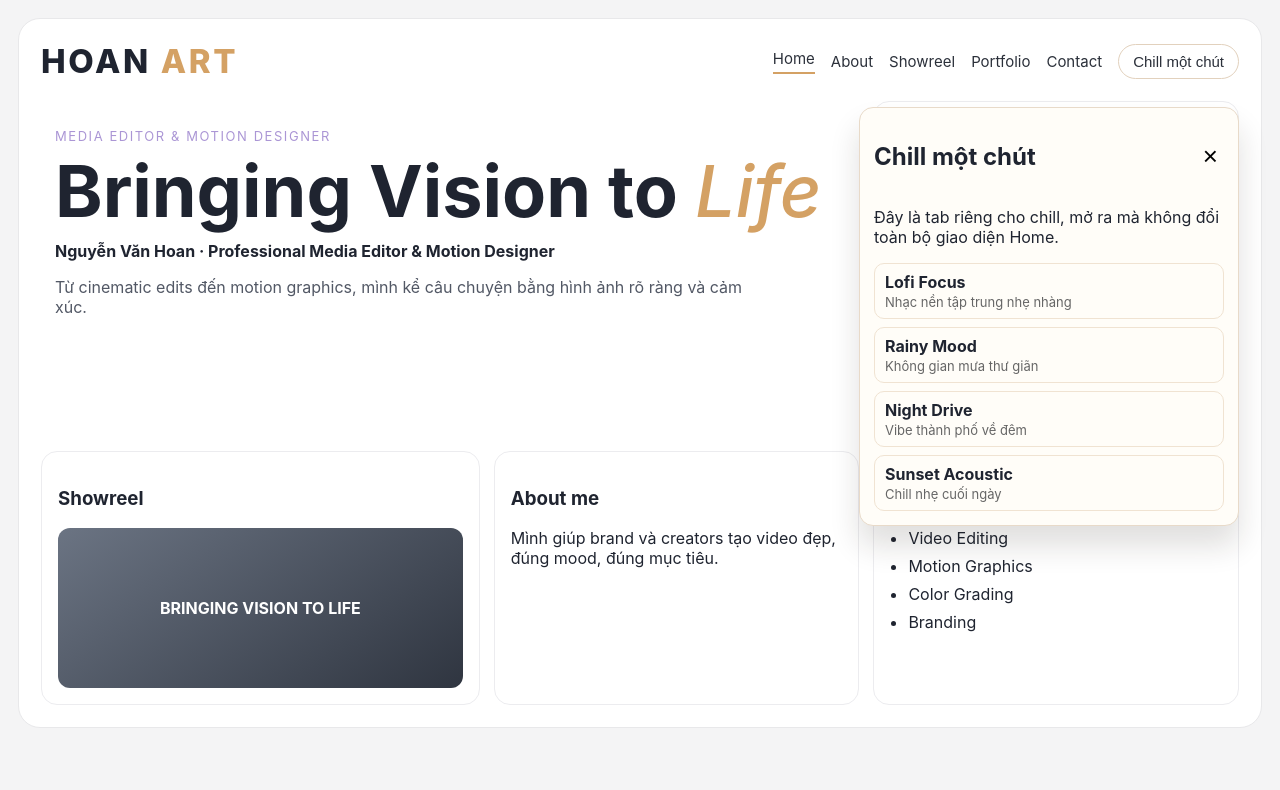
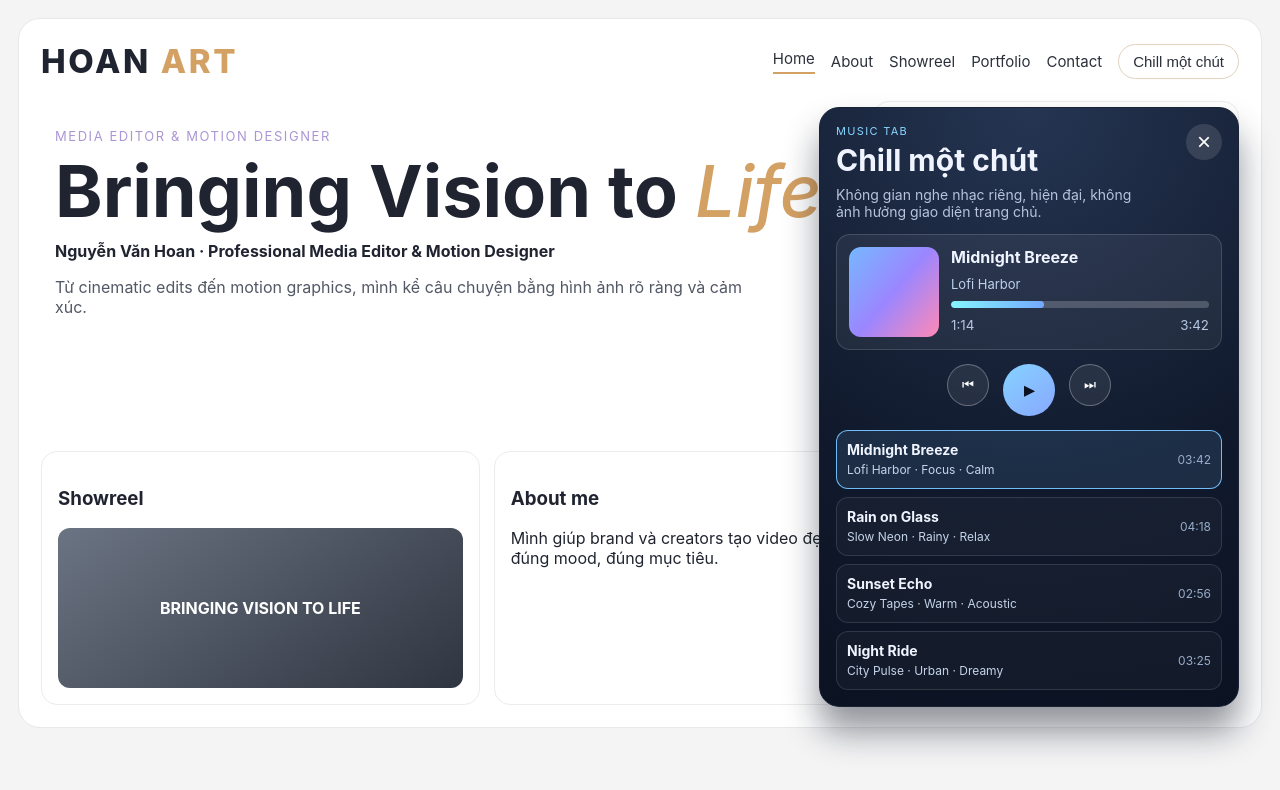
Before and after one commit to hoanbaby/hoankuteee, a website built with Vite: page index.html in a window 1280 px wide. Both pictures are taken after a click on the button "Chill một chút". Built offline with nearby package versions, Linux system fonts and the light colour scheme; a web font is replaced by a local one.

Commit message:
Add modern standalone Chill music tab overlay

```diff
--- a/src/main.js
+++ b/src/main.js
@@ -1,10 +1,30 @@
 import './style.css';
 
-const chillItems = [
-  { label: 'Lofi Focus', desc: 'Nhạc nền tập trung nhẹ nhàng' },
-  { label: 'Rainy Mood', desc: 'Không gian mưa thư giãn' },
-  { label: 'Night Drive', desc: 'Vibe thành phố về đêm' },
-  { label: 'Sunset Acoustic', desc: 'Chill nhẹ cuối ngày' }
+const chillTracks = [
+  {
+    title: 'Midnight Breeze',
+    artist: 'Lofi Harbor',
+    mood: 'Focus · Calm',
+    length: '03:42'
+  },
+  {
+    title: 'Rain on Glass',
+    artist: 'Slow Neon',
+    mood: 'Rainy · Relax',
+    length: '04:18'
+  },
+  {
+    title: 'Sunset Echo',
+    artist: 'Cozy Tapes',
+    mood: 'Warm · Acoustic',
+    length: '02:56'
+  },
+  {
+    title: 'Night Ride',
+    artist: 'City Pulse',
+    mood: 'Urban · Dreamy',
+    length: '03:25'
+  }
 ];
 
 document.querySelector('#app').innerHTML = `
@@ -57,12 +77,45 @@ document.querySelector('#app').innerHTML = `
 
     <section id="chillPanel" class="chill-panel" aria-hidden="true">
       <div class="chill-head">
-        <h2>Chill một chút</h2>
+        <div>
+          <p class="badge">Music tab</p>
+          <h2>Chill một chút</h2>
+          <p class="chill-sub">Không gian nghe nhạc riêng, hiện đại, không ảnh hưởng giao diện trang chủ.</p>
+        </div>
         <button id="closeChillBtn" type="button" aria-label="Đóng tab chill">×</button>
       </div>
-      <p>Đây là tab riêng cho chill, mở ra mà không đổi toàn bộ giao diện Home.</p>
-      <ul>
-        ${chillItems.map((item) => `<li><strong>${item.label}</strong><span>${item.desc}</span></li>`).join('')}
+
+      <div class="now-playing">
+        <div class="cover-art"></div>
+        <div class="track-meta">
+          <strong>Midnight Breeze</strong>
+          <span>Lofi Harbor</span>
+          <div class="progress">
+            <i></i>
+          </div>
+          <div class="time-row"><small>1:14</small><small>3:42</small></div>
+        </div>
+      </div>
+
+      <div class="player-actions" aria-label="Player controls">
+        <button type="button">⏮</button>
+        <button type="button" class="play">▶</button>
+        <button type="button">⏭</button>
+      </div>
+
+      <ul class="playlist">
+        ${chillTracks
+          .map(
+            (track, idx) => `
+          <li class="${idx === 0 ? 'is-active' : ''}">
+            <div>
+              <strong>${track.title}</strong>
+              <span>${track.artist} · ${track.mood}</span>
+            </div>
+            <time>${track.length}</time>
+          </li>`
+          )
+          .join('')}
       </ul>
     </section>
   </div>
--- a/src/style.css
+++ b/src/style.css
@@ -46,21 +46,77 @@ h1 em { color: #d4a164; font-style: italic; font-weight: 500; }
   position: absolute;
   right: 22px;
   top: 88px;
-  width: 380px;
-  border: 1px solid #e8dac9;
-  background: #fffdf8;
-  border-radius: 14px;
-  padding: 14px;
-  box-shadow: 0 20px 30px rgba(32, 26, 18, 0.14);
+  width: min(420px, calc(100% - 44px));
+  border: 1px solid #1a2336;
+  background: radial-gradient(circle at top, #253552 0%, #111a2d 58%, #0b1222 100%);
+  color: #eff4ff;
+  border-radius: 20px;
+  padding: 16px;
+  box-shadow: 0 24px 34px rgba(10, 17, 34, 0.45);
   opacity: 0;
   pointer-events: none;
-  transform: translateY(-6px);
-  transition: .2s ease;
+  transform: translateY(-10px) scale(.98);
+  transition: .25s ease;
+  z-index: 10;
 }
 
-.chill-panel.open { opacity: 1; pointer-events: auto; transform: translateY(0); }
-.chill-head { display: flex; justify-content: space-between; align-items: center; }
-.chill-head button { border: 0; background: transparent; font-size: 26px; cursor: pointer; }
-.chill-panel ul { list-style: none; margin: 10px 0 0; padding: 0; display: grid; gap: 8px; }
-.chill-panel li { padding: 8px 10px; border: 1px solid #f0e3d2; border-radius: 10px; display: grid; gap: 2px; }
-.chill-panel span { color: #666; font-size: 13px; }
+.chill-panel.open { opacity: 1; pointer-events: auto; transform: translateY(0) scale(1); }
+.chill-head { display: flex; justify-content: space-between; align-items: flex-start; gap: 12px; margin-bottom: 12px; }
+.badge {
+  margin: 0;
+  font-size: 11px;
+  letter-spacing: .12em;
+  text-transform: uppercase;
+  color: #88d5ff;
+}
+.chill-head h2 { margin: 4px 0 8px; font-size: 30px; }
+.chill-sub { margin: 0; color: #b8c4dd; font-size: 14px; max-width: 300px; }
+.chill-head button { border: 0; background: rgba(255, 255, 255, .12); color: #fff; width: 36px; height: 36px; border-radius: 999px; font-size: 24px; line-height: 1; cursor: pointer; }
+
+.now-playing {
+  margin-top: 14px;
+  background: rgba(255, 255, 255, .06);
+  border: 1px solid rgba(255, 255, 255, .14);
+  border-radius: 14px;
+  padding: 12px;
+  display: grid;
+  gap: 12px;
+  grid-template-columns: 90px 1fr;
+}
+.cover-art { border-radius: 12px; background: linear-gradient(130deg, #76b8ff, #9b86ff, #ff89b5); min-height: 90px; }
+.track-meta { display: grid; gap: 5px; }
+.track-meta span { color: #bdd1ee; font-size: 13px; }
+.progress { width: 100%; height: 7px; border-radius: 999px; background: rgba(255,255,255,.2); overflow: hidden; }
+.progress i { display: block; width: 36%; height: 100%; border-radius: inherit; background: linear-gradient(90deg, #85f4ff, #73a9ff); }
+.time-row { display: flex; justify-content: space-between; color: #b6c7e1; }
+
+.player-actions { display: flex; justify-content: center; gap: 14px; margin: 14px 0; }
+.player-actions button {
+  border: 1px solid rgba(255, 255, 255, .3);
+  background: rgba(255, 255, 255, .08);
+  color: #fff;
+  width: 42px;
+  height: 42px;
+  border-radius: 999px;
+  cursor: pointer;
+}
+.player-actions .play { width: 52px; height: 52px; background: linear-gradient(140deg, #86d2ff, #88a8ff); color: #091020; border: 0; font-weight: 700; }
+
+.playlist { list-style: none; margin: 0; padding: 0; display: grid; gap: 8px; }
+.playlist li {
+  display: flex;
+  justify-content: space-between;
+  gap: 10px;
+  align-items: center;
+  border: 1px solid rgba(255, 255, 255, .12);
+  border-radius: 12px;
+  padding: 10px;
+  background: rgba(255, 255, 255, .03);
+}
+.playlist li.is-active {
+  border-color: rgba(117, 196, 255, .95);
+  background: rgba(117, 196, 255, .12);
+}
+.playlist strong { display: block; font-size: 14px; }
+.playlist span { color: #c5d4ea; font-size: 12px; }
+.playlist time { font-size: 12px; color: #98adca; }
```
